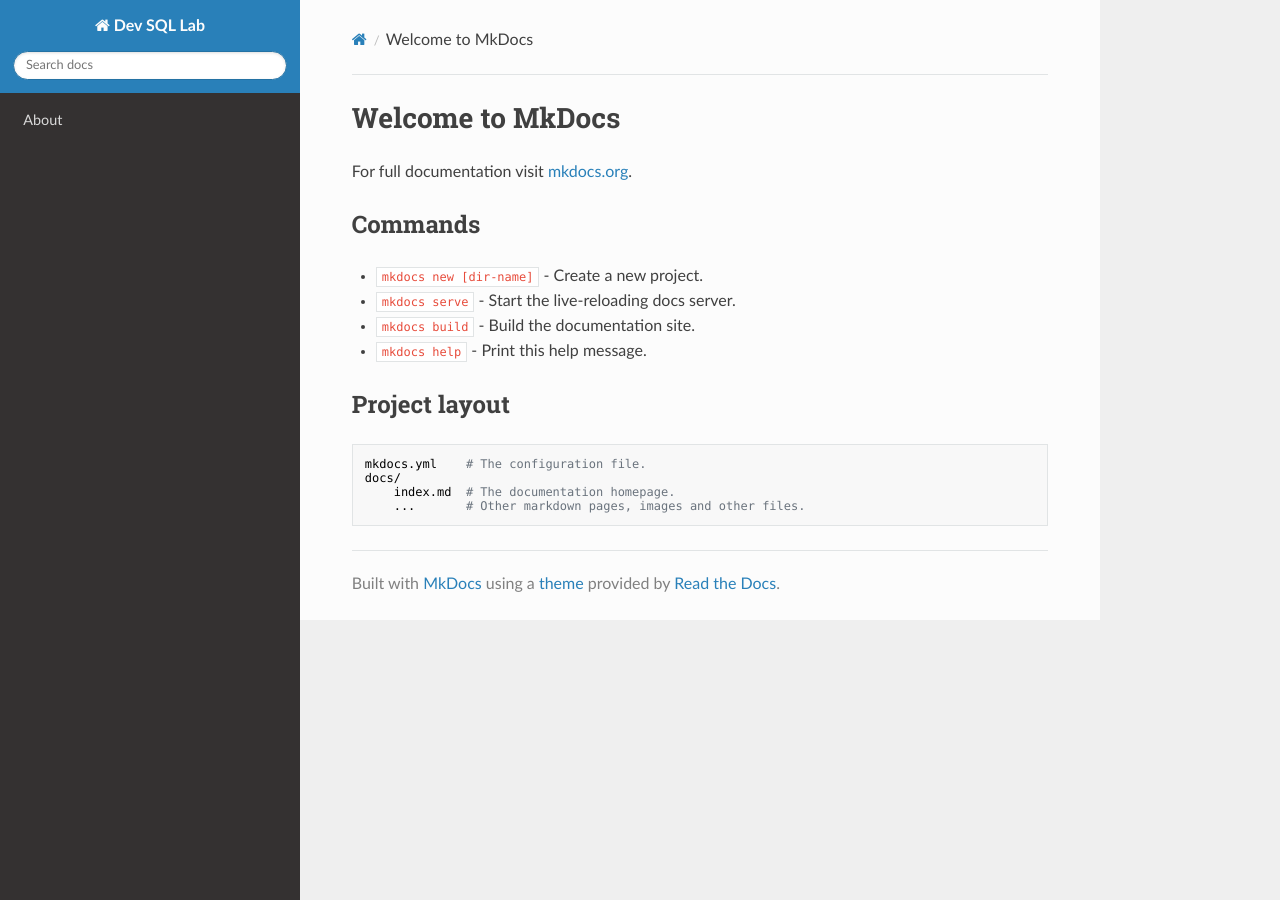
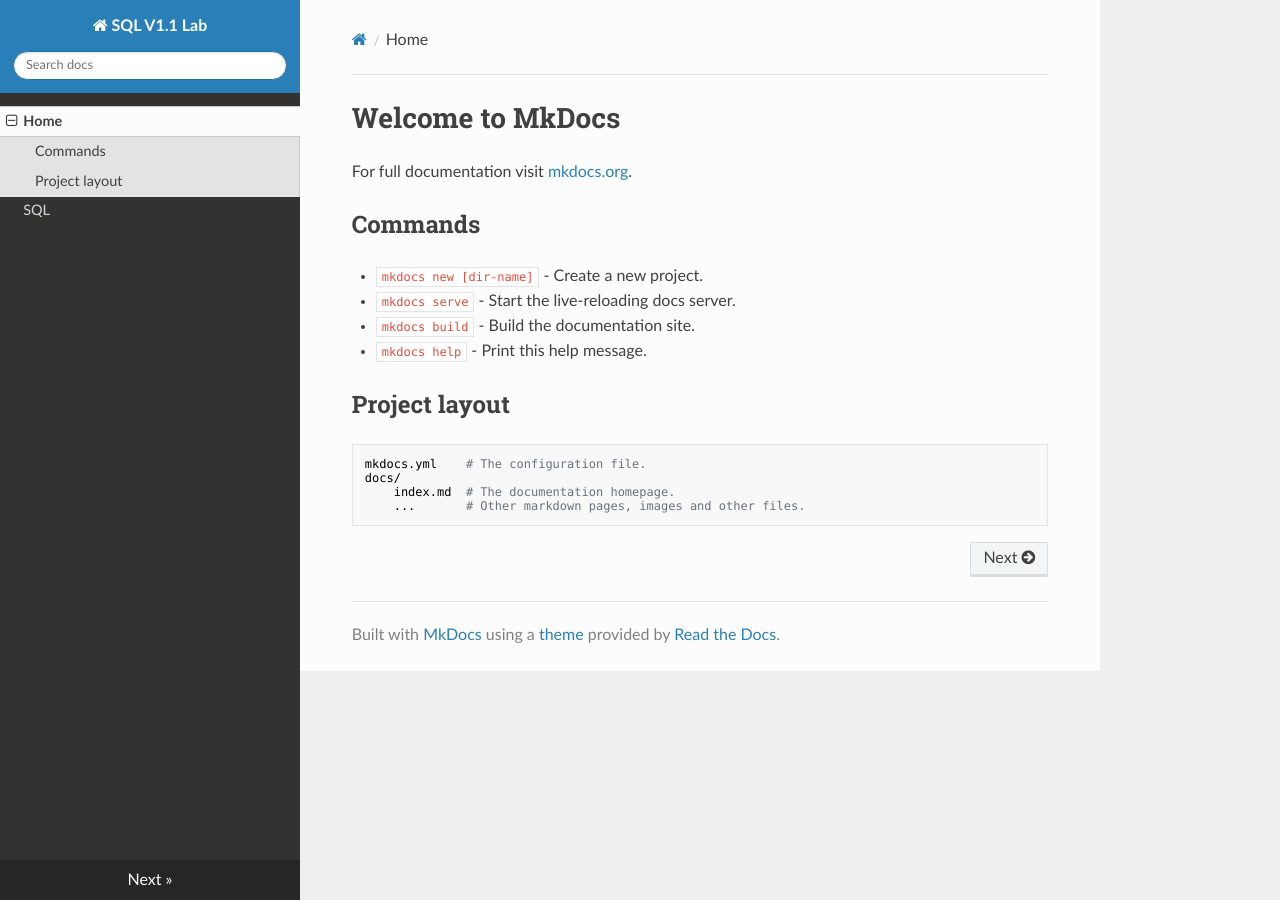
Before and after one commit to mattbator/docstest, an MkDocs documentation site: the page built from docs/index.md, in a window 1280 px wide. Built offline with MkDocs 1.6.1, drawn with Linux system fonts in a browser that asks for light colours; nearby versions of some CDN libraries; old or Windows-style settings are respelled for this version of MkDocs.

Commit message:
Adding index file back into sql branch as RTD may break without it

```diff
--- a/mkdocs.yml
+++ b/mkdocs.yml
@@ -1,4 +1,5 @@
-site_name: Dev SQL Lab
+site_name: SQL V1.1 Lab
 pages:
-- About: sqllab.md
+- Home: index.md
+- SQL: sqllab.md
 theme: readthedocs
```
